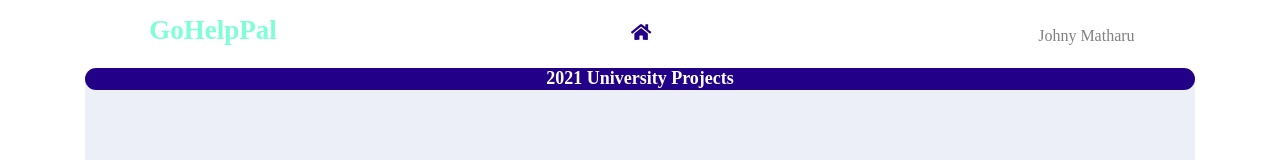
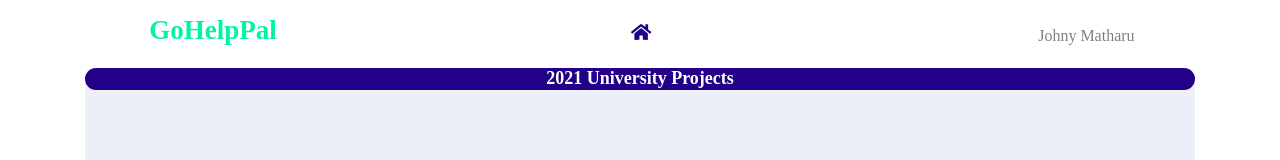
Before and after one commit to JohnyMatharu/gohelppal.com, a React (Create React App) app: page / in a window 1280 px wide. Shown: the top 160 px of the page. Built offline with nearby package versions, Linux system fonts and the light colour scheme.

Commit message:
Added Alternate logo color final

```diff
--- a/src/components/Navbar.js
+++ b/src/components/Navbar.js
@@ -19,7 +19,7 @@ class Navbar extends React.Component {
       <div className="nav">
 
       <div id ="sectionOne"><h3 style={{ paddingBottom: '1px', fontSize: '27px', fontFamily: 'Futura', fontWeight: 'bold' }}>
-        <span style={{color:'#7FFFD4'}}>GoHelpPal</span></h3></div>
+        <span style={{color:'#00F4A2'}}>GoHelpPal</span></h3></div>
         {/* Make changes with brand color as in previous line */}
     {/* <div id ="sectionOne"><h3 style={{ paddingBottom: '1px', fontSize: '24px', fontFamily: 'Futura', fontWeight: 'bold' }}><span style={{color:'#13d34b'}}>Go</span><span style={{color:'#3c6cd2'}}>Help</span><span style={{color:'#b429b0'}}>Pal</span></h3></div>
      */}
```
Also changed, not shown: 9 other files (tests, documents, lock files or other folders).
